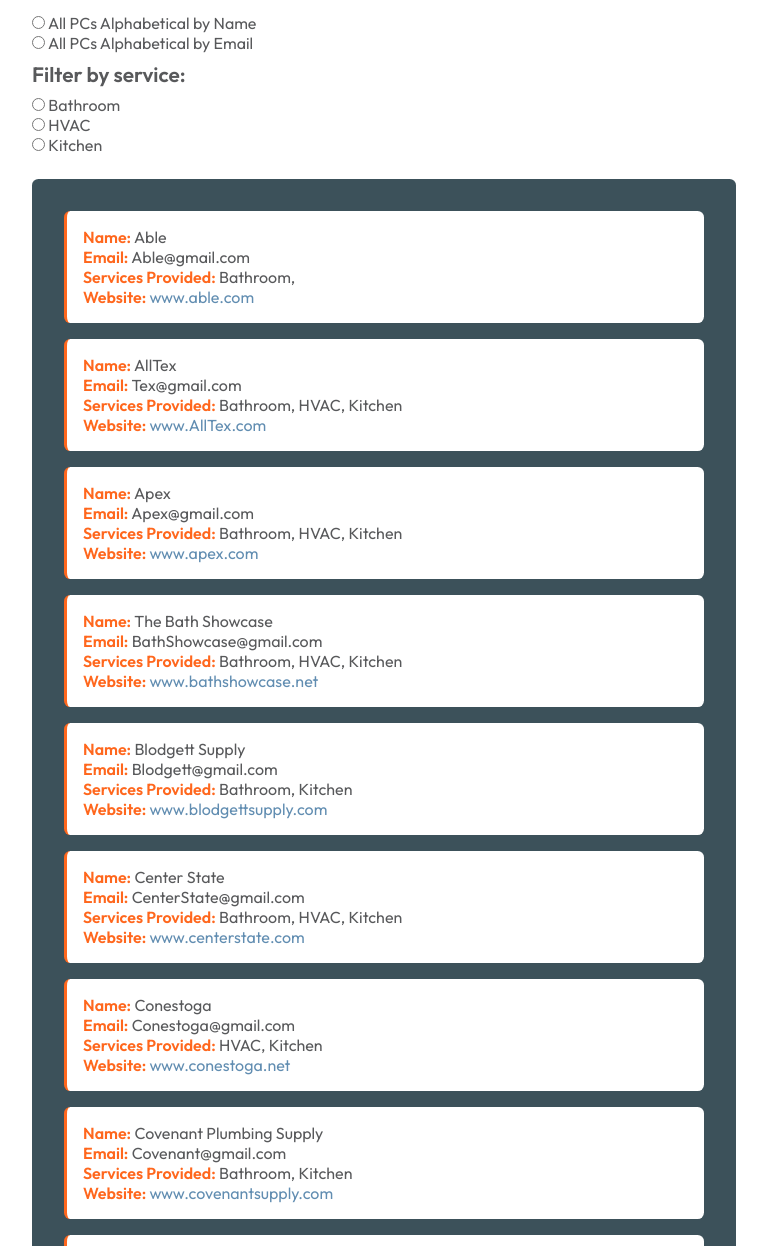
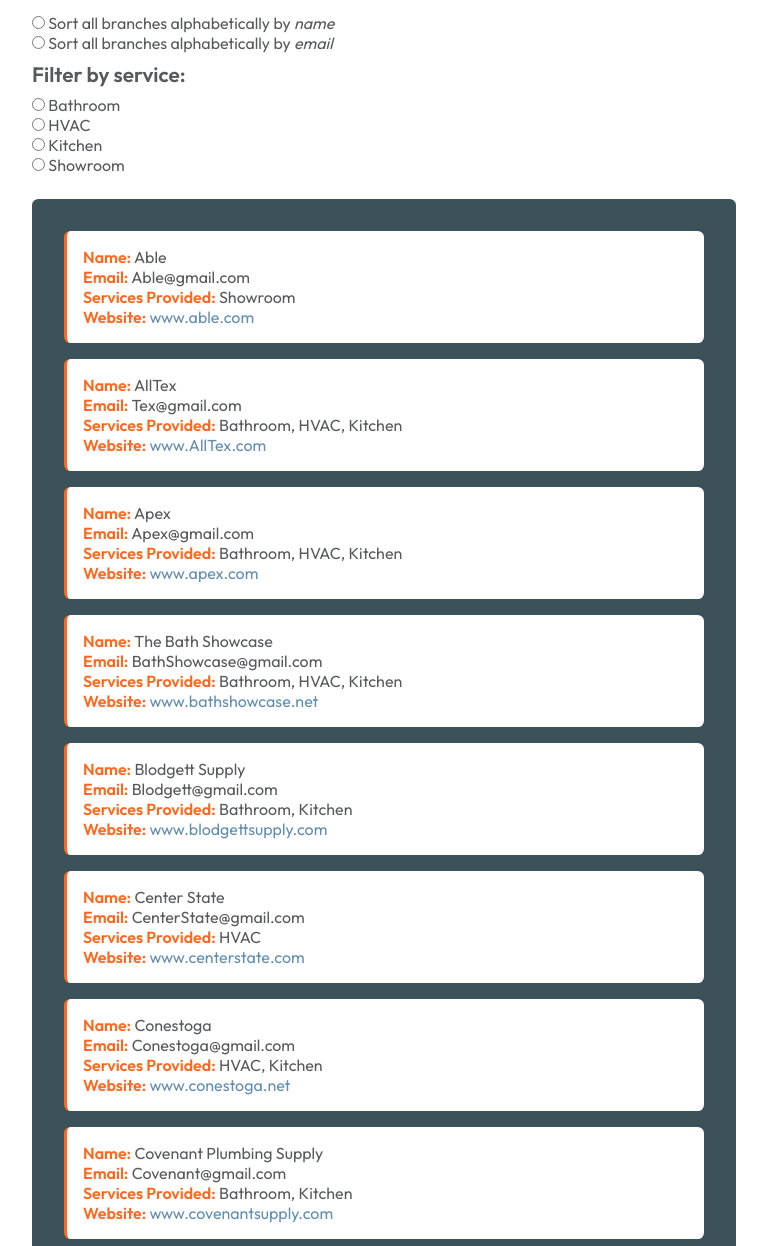
Before and after one commit to Tcooper920/sortingData, a plain HTML site: page index.html in a window 1280 px wide. Shown: the part 132-1378 px from the top of the page, without its empty margins (0-767 px from the left). Drawn offline with Linux system fonts and the light colour scheme.

Commit message:
Add a 'Showroom' radio btn and clear search field value.

```diff
--- a/index.html
+++ b/index.html
@@ -11,23 +11,25 @@
 <body>
 
 <main>
-	<h1>Find a local service</h1>
+	<h1>Find a local Hajoca branch:</h1>
 	<form>
 		<input type="text" placeholder="Search" class="search-bar" id="search-bar">
 	</form>
 
 	<form>
 		<p><input type="radio" id="alphabetical-name" name="filter-sort" value="alphabetical-name">
-		<label for="alphabetical-name">All PCs Alphabetical by Name</label><br>
+		<label for="alphabetical-name">Sort all branches alphabetically by <em>name</em></label><br>
 		<input type="radio" id="alphabetical-email" name="filter-sort" value="alphabetical-email">
-		<label for="alphabetical-email">All PCs Alphabetical by Email</label></p>
+		<label for="alphabetical-email">Sort all branches alphabetically by <em>email</em></label></p>
 		<h2>Filter by service:</h2>
 		<p><input type="radio" class="service" id="bathroom" name="filter-sort" value="Bathroom">
 		<label for="bathroom">Bathroom</label><br>
 		<input type="radio" class="service" id="hvac" name="filter-sort" value="HVAC">
 		<label for="hvac">HVAC</label><br>
 		<input type="radio" class="service" id="kitchen" name="filter-sort" value="Kitchen">
-		<label for="kitchen">Kitchen</label></p>
+		<label for="kitchen">Kitchen</label><br>
+		<input type="radio" class="service" id="showroom" name="filter-sort" value="Showroom">
+		<label for="showroom">Showroom</label></p>
 	</form>
 
 	<div id="employee-list-container"></div>
--- a/index.js
+++ b/index.js
@@ -1,16 +1,16 @@
 // "Database" of employees (Profit Centers)
 const employeeList =
 {"employees":[
-    {"name":"Able", "email":"Able@gmail.com", "service":"Bathroom,", "website":"www.able.com"},
+    {"name":"Able", "email":"Able@gmail.com", "service":"Showroom", "website":"www.able.com"},
     {"name":"AllTex", "email":"Tex@gmail.com", "service":"Bathroom, HVAC, Kitchen", "website":"www.AllTex.com"},
     {"name":"Apex", "email":"Apex@gmail.com", "service":"Bathroom, HVAC, Kitchen", "website":"www.apex.com"},
     {"name":"The Bath Showcase", "email":"BathShowcase@gmail.com", "service":"Bathroom, HVAC, Kitchen", "website":"www.bathshowcase.net"},
     {"name":"Blodgett Supply", "email":"Blodgett@gmail.com", "service":"Bathroom, Kitchen", "website":"www.blodgettsupply.com"},
-    {"name":"Center State", "email":"CenterState@gmail.com", "service":"Bathroom, HVAC, Kitchen", "website":"www.centerstate.com"},
+    {"name":"Center State", "email":"CenterState@gmail.com", "service":"HVAC", "website":"www.centerstate.com"},
     {"name":"Conestoga", "email":"Conestoga@gmail.com", "service":"HVAC, Kitchen", "website":"www.conestoga.net"},
     {"name":"Covenant Plumbing Supply", "email":"Covenant@gmail.com", "service":"Bathroom, Kitchen", "website":"www.covenantsupply.com"},
     {"name":"Cowan", "email":"Cowan@gmail.com", "service":"Bathroom, HVAC, Kitchen", "website":"www.cowan.com"},
-    {"name":"Dahl", "email":"Dahl@gmail.com", "service":"Bathroom, HVAC, Kitchen", "website":"www.dahl.com"},
+    {"name":"Dahl", "email":"Dahl@gmail.com", "service":"Bathroom", "website":"www.dahl.com"},
     {"name":"Decker", "email":"Decker@gmail.com", "service":"Bathroom, HVAC, Kitchen", "website":"www.decker.com"},
     {"name":"EPSCO", "email":"EPSCO@gmail.com", "service":"HVAC, Kitchen", "website":"www.epsco.com"},
     {"name":"European", "email":"European@gmail.com", "service":"Bathroom, HVAC, Kitchen", "website":"www.european.com"},
@@ -25,15 +25,15 @@ const employeeList =
     {"name":"Hughes", "email":"Hughes@gmail.com", "service":"Bathroom, HVAC, Kitchen", "website":"www.hughes.net"},
     {"name":"Inland Supply", "email":"Inland@gmail.com", "service":"Bathroom, HVAC, Kitchen", "website":"www.inlandsupply.com"},
     {"name":"Modern Supply", "email":"MS@gmail.com", "service":"HVAC, Kitchen", "website":"www.ModernSupply.com"},
-    {"name":"NB", "email":"NewBritain@gmail.com", "service":"Bathroom, HVAC, Kitchen", "website":"www.NewBritain.com"},
-    {"name":"Penstan", "email":"Penstan@gmail.com", "service":"Bathroom, HVAC, Kitchen", "website":"www.Penstan.com"},
+    {"name":"NB", "email":"NewBritain@gmail.com", "service":"Showroom", "website":"www.NewBritain.com"},
+    {"name":"Penstan", "email":"Penstan@gmail.com", "service":"Bathroom, HVAC, Kitchen, Showroom", "website":"www.Penstan.com"},
     {"name":"Penstan HVAC", "email":"PHVAC@gmail.com", "service":"HVAC", "website":"www.PenstanHVAC.com"},
     {"name":"RAM", "email":"RAM@gmail.com", "service":"Bathroom, HVAC, Kitchen", "website":"www.RAM.com"},
     {"name":"Richards", "email":"Richards@gmail.com", "service":"Bathroom, HVAC, Kitchen", "website":"www.richards.com"},
     {"name":"Rohaco", "email":"Rohaco@gmail.com", "service":"Bathroom, HVAC, Kitchen", "website":"www.rohaco.net"},
     {"name":"Sandale", "email":"Sandale@gmail.com", "service":"Bathroom, HVAC, Kitchen", "website":"www.Sandale.com"},
     {"name":"Solutions", "email":"Solutions@gmail.com", "service":"Bathroom, HVAC, Kitchen", "website":"www.Solutions.net"},
-    {"name":"Weinstein", "email":"Wein@gmail.com", "service":"Bathroom, HVAC, Kitchen", "website":"www.weinstein.com"},
+    {"name":"Weinstein", "email":"Wein@gmail.com", "service":"Showroom", "website":"www.weinstein.com"},
     {"name":"Weinstein Supply", "email":"WSupply@gmail.com", "service":"Bathroom, HVAC", "website":"www.WeinsteinSupply.com"},
     {"name":"Welker McKee", "email":"WM@gmail.com", "service":"Bathroom, HVAC, Kitchen", "website":"www.WelkerMcKee.com"},
 ]};
@@ -104,6 +104,7 @@ alphabeticalByEmailRadioButton.addEventListener("click", () => {
 // Filter by Service (in alphabetical order by name)
 document.addEventListener("click", (e) => {
     if (e.target.classList.contains("service")) {
+        searchBar.value = "";
         const searchString = e.target.value;
         const filteredByServiceData = employeeList.employees.filter((employee) => {
             return (
```
